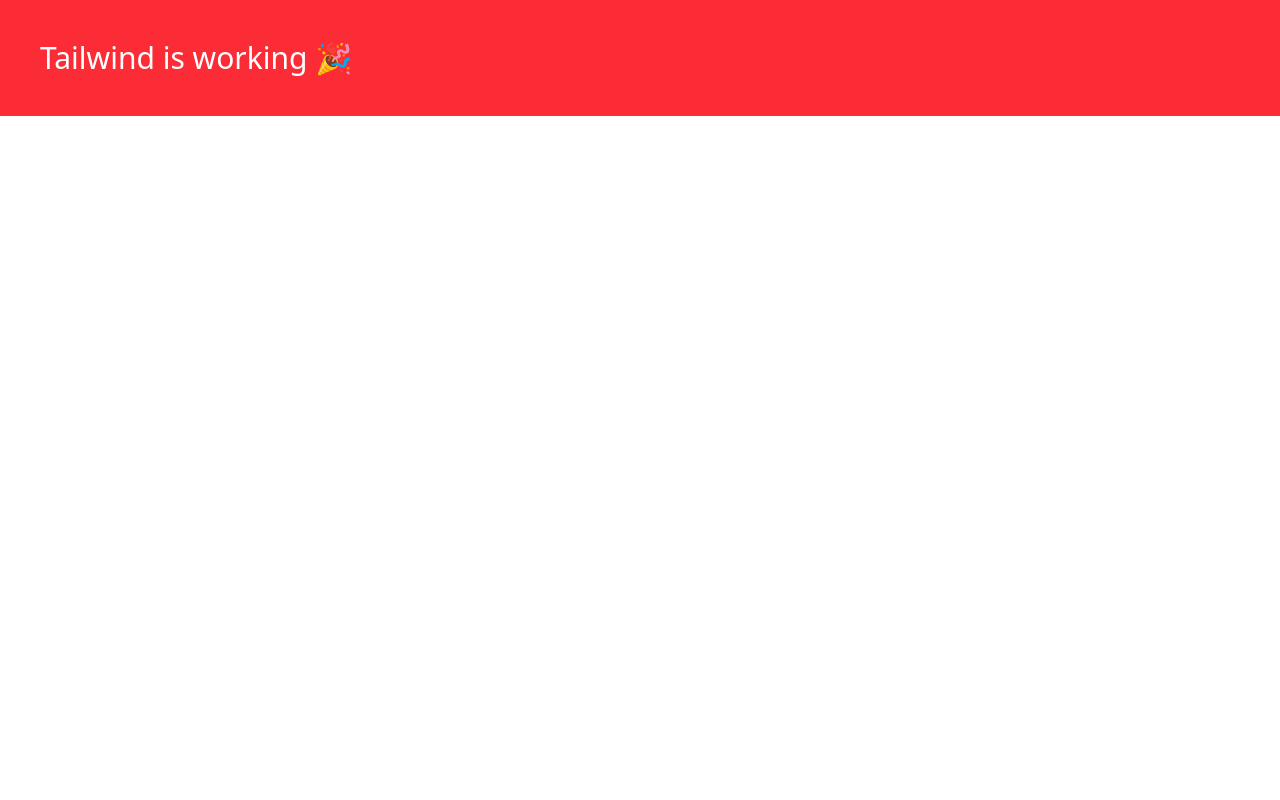
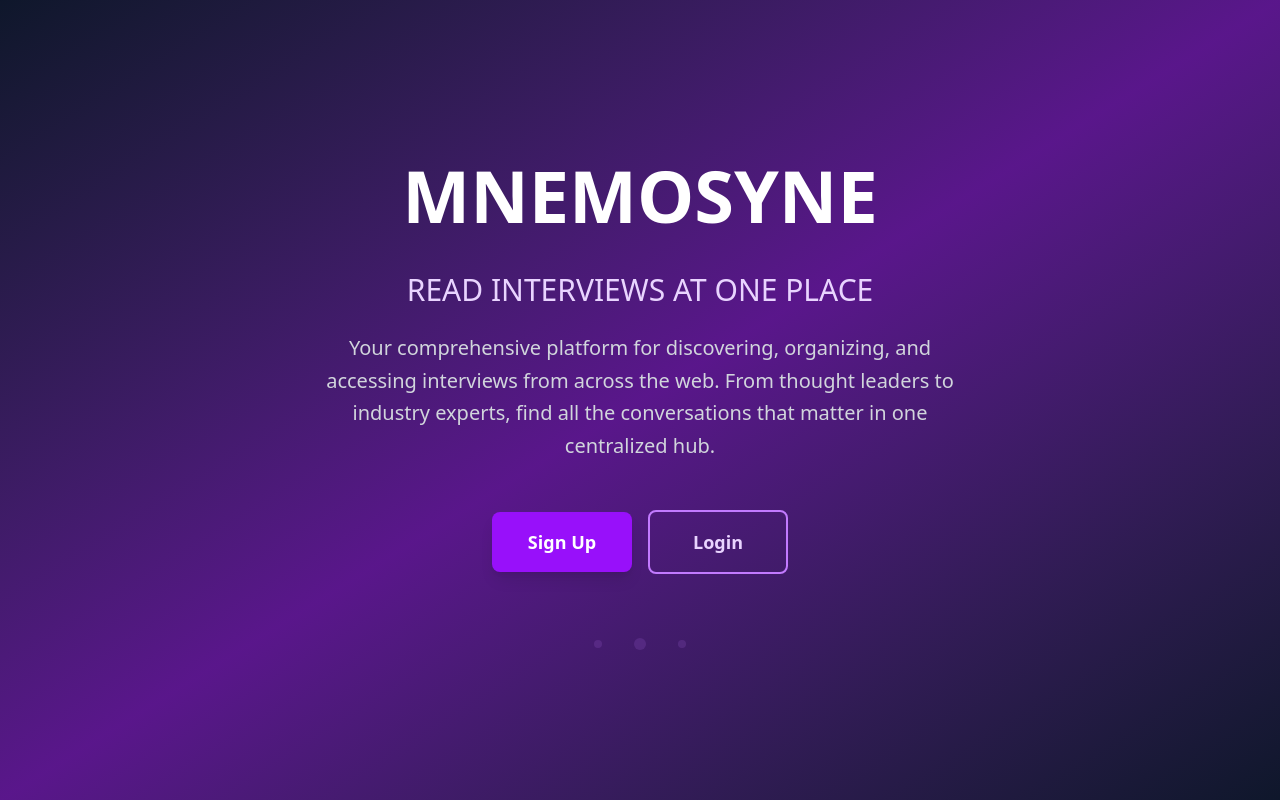
Before and after one commit to AtharvMixraw/Mnemosyne, a Next.js app: page / in a window 1280 px wide. Built offline with nearby package versions, Linux system fonts and the light colour scheme.

Commit message:
landing page

```diff
--- a/src/app/page.tsx
+++ b/src/app/page.tsx
@@ -1,7 +1,43 @@
 export default function App() {
   return (
-    <div className="p-10 bg-red-500 text-white text-3xl">
-      Tailwind is working 🎉
+    <div className="min-h-screen bg-gradient-to-br from-slate-900 via-purple-900 to-slate-900 flex items-center justify-center p-6">
+      <div className="max-w-4xl mx-auto text-center">
+        {/* Main Heading */}
+        <h1 className="text-5xl md:text-7xl font-bold text-white mb-8 leading-tight">
+          MNEMOSYNE
+        </h1>
+
+        {/* Subtitle */}
+        <h2 className="text-2xl md:text-3xl text-purple-200 mb-6 font-light">
+          READ INTERVIEWS AT ONE PLACE
+        </h2>
+
+        {/* Description */}
+        <p className="text-lg md:text-xl text-gray-300 mb-12 max-w-2xl mx-auto leading-relaxed">
+          Your comprehensive platform for discovering, organizing, and accessing interviews from across the web.
+          From thought leaders to industry experts, find all the conversations that matter in one centralized hub.
+        </p>
+
+        {/* Action Buttons */}
+        <div className="flex flex-col sm:flex-row gap-4 justify-center items-center">
+          <button className="bg-purple-600 hover:bg-purple-700 text-white font-semibold py-4 px-8 rounded-lg text-lg transition-all duration-200 transform hover:scale-105 shadow-lg hover:shadow-xl min-w-[140px]">
+            Sign Up
+          </button>
+
+          <button className="border-2 border-purple-400 text-purple-200 hover:bg-purple-600 hover:text-white font-semibold py-4 px-8 rounded-lg text-lg transition-all duration-200 transform hover:scale-105 min-w-[140px]">
+            Login
+          </button>
+        </div>
+
+        {/* Decorative Elements */}
+        <div className="mt-16 opacity-20">
+          <div className="flex justify-center items-center space-x-8">
+            <div className="w-2 h-2 bg-purple-400 rounded-full animate-pulse"></div>
+            <div className="w-3 h-3 bg-purple-400 rounded-full animate-pulse delay-75"></div>
+            <div className="w-2 h-2 bg-purple-400 rounded-full animate-pulse delay-150"></div>
+          </div>
+        </div>
+      </div>
     </div>
   );
 }
```
